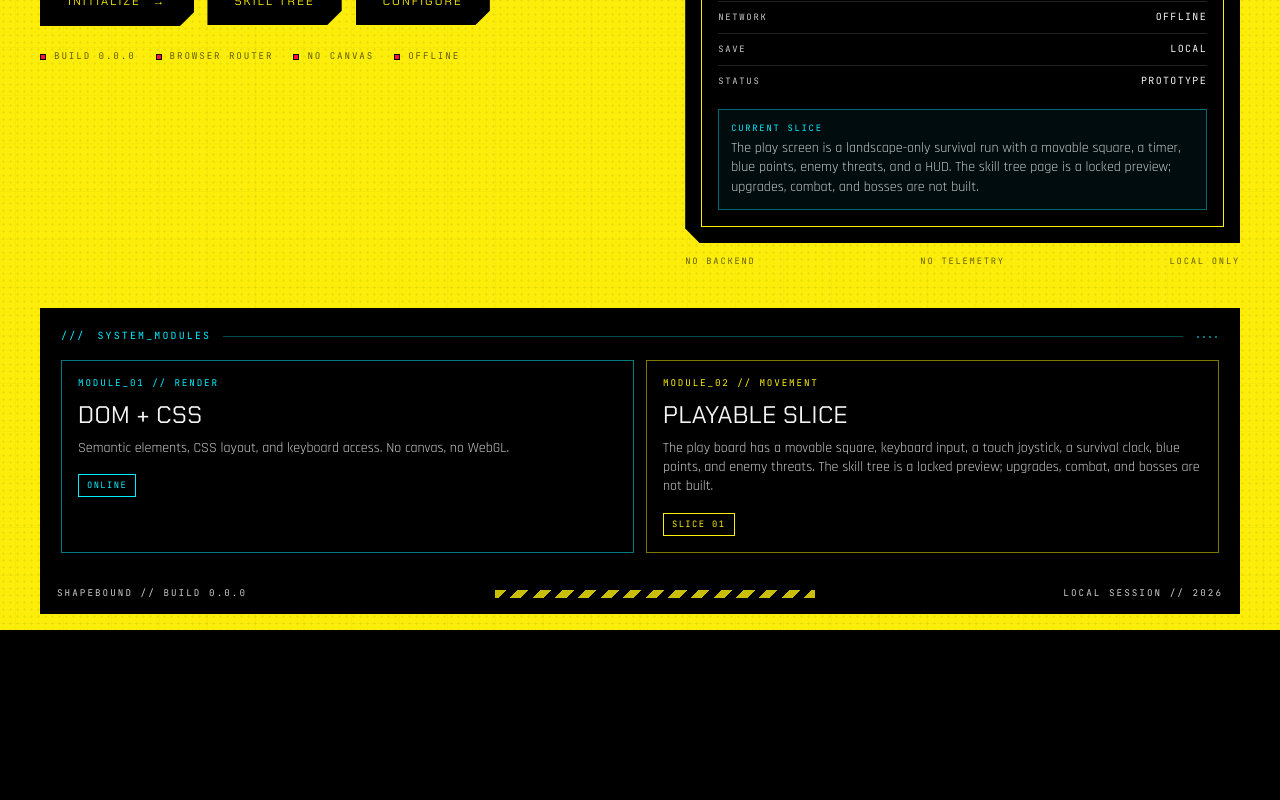
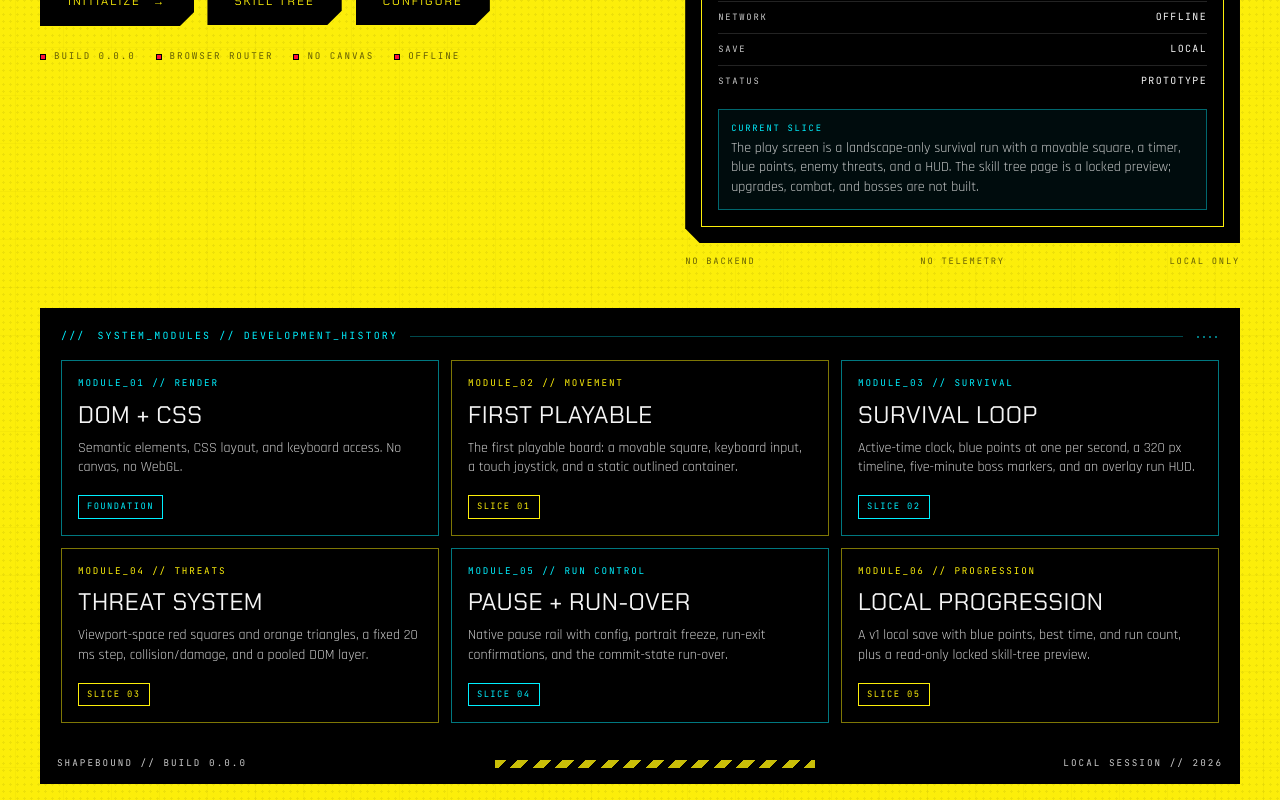
Before and after one commit to itshinmo/react-shapebound, a React (Vite) app: page / in a window 1280 px wide. Shown: the part 640-1440 px from the top of the page. Before the commit the page ends 1270 px from the top, so only its background shows below. Built offline with nearby package versions, Linux system fonts and the light colour scheme.

Commit message:
feat(presentation): add build history and glitched 404

```diff
--- a/src/features/not-found/not-found-screen.tsx
+++ b/src/features/not-found/not-found-screen.tsx
@@ -13,8 +13,13 @@ export function NotFoundScreen() {
           <p className="font-mono text-[0.62rem] tracking-[0.24em] text-red uppercase">
             SIGNAL LOST // ROUTE UNKNOWN
           </p>
-          <h1 className="mt-6 font-hero text-[clamp(7rem,26vw,20rem)] leading-[0.78] tracking-[-0.03em] text-glitch">
-            404
+          <h1
+            aria-label="404"
+            className="mt-6 animate-glitch-flip font-hero text-[clamp(7rem,26vw,20rem)] leading-[0.78] tracking-[-0.03em]"
+          >
+            <span aria-hidden="true" className="block animate-glitch text-glitch">
+              404
+            </span>
           </h1>
           <p className="mt-4 max-w-md font-body text-lg leading-snug text-ink-inverse/70">
             This node does not exist in the local network.
--- a/src/features/title/title-screen.tsx
+++ b/src/features/title/title-screen.tsx
@@ -132,9 +132,9 @@ export function TitleScreen() {
         </div>
 
         <section className="border border-ink-inverse bg-void p-4 text-ink sm:p-5">
-          <SectionLabel tone="cyan">SYSTEM_MODULES</SectionLabel>
-          <div className="mt-4 grid gap-3 sm:grid-cols-2">
-            <article className="border border-cyan/50 bg-panel p-4">
+          <SectionLabel tone="cyan">SYSTEM_MODULES // DEVELOPMENT_HISTORY</SectionLabel>
+          <div className="mt-4 grid gap-3 sm:grid-cols-2 xl:grid-cols-3">
+            <article className="flex h-full flex-col border border-cyan/50 bg-panel p-4">
               <p className="font-mono text-[0.58rem] tracking-[0.2em] text-cyan uppercase">
                 MODULE_01 // RENDER
               </p>
@@ -144,26 +144,101 @@ export function TitleScreen() {
               <p className="mt-2 font-body text-sm leading-snug text-muted">
                 Semantic elements, CSS layout, and keyboard access. No canvas, no WebGL.
               </p>
-              <span className="mt-4 inline-block border border-cyan px-2 py-1 font-mono text-[0.55rem] tracking-[0.16em] text-cyan uppercase">
-                ONLINE
-              </span>
+              <div className="mt-auto pt-4">
+                <span className="inline-block border border-cyan px-2 py-1 font-mono text-[0.55rem] tracking-[0.16em] text-cyan uppercase">
+                  FOUNDATION
+                </span>
+              </div>
             </article>
 
-            <article className="border border-acid/50 bg-panel p-4">
+            <article className="flex h-full flex-col border border-acid/50 bg-panel p-4">
               <p className="font-mono text-[0.58rem] tracking-[0.2em] text-acid uppercase">
                 MODULE_02 // MOVEMENT
               </p>
               <h2 className="mt-2 font-display text-2xl font-bold tracking-[0.02em] uppercase">
-                PLAYABLE SLICE
+                FIRST PLAYABLE
               </h2>
               <p className="mt-2 font-body text-sm leading-snug text-muted">
-                The play board has a movable square, keyboard input, a touch joystick, a survival
-                clock, blue points, and enemy threats. The skill tree is a locked preview; upgrades,
-                combat, and bosses are not built.
+                The first playable board: a movable square, keyboard input, a touch joystick, and a
+                static outlined container.
               </p>
-              <span className="mt-4 inline-block border border-acid px-2 py-1 font-mono text-[0.55rem] tracking-[0.16em] text-acid uppercase">
-                SLICE 01
-              </span>
+              <div className="mt-auto pt-4">
+                <span className="inline-block border border-acid px-2 py-1 font-mono text-[0.55rem] tracking-[0.16em] text-acid uppercase">
+                  SLICE 01
+                </span>
+              </div>
+            </article>
+
+            <article className="flex h-full flex-col border border-cyan/50 bg-panel p-4">
+              <p className="font-mono text-[0.58rem] tracking-[0.2em] text-cyan uppercase">
+                MODULE_03 // SURVIVAL
+              </p>
+              <h2 className="mt-2 font-display text-2xl font-bold tracking-[0.02em] uppercase">
+                SURVIVAL LOOP
+              </h2>
+              <p className="mt-2 font-body text-sm leading-snug text-muted">
+                Active-time clock, blue points at one per second, a 320 px timeline, five-minute
+                boss markers, and an overlay run HUD.
+              </p>
+              <div className="mt-auto pt-4">
+                <span className="inline-block border border-cyan px-2 py-1 font-mono text-[0.55rem] tracking-[0.16em] text-cyan uppercase">
+                  SLICE 02
+                </span>
+              </div>
+            </article>
+
+            <article className="flex h-full flex-col border border-acid/50 bg-panel p-4">
+              <p className="font-mono text-[0.58rem] tracking-[0.2em] text-acid uppercase">
+                MODULE_04 // THREATS
+              </p>
+              <h2 className="mt-2 font-display text-2xl font-bold tracking-[0.02em] uppercase">
+                THREAT SYSTEM
+              </h2>
+              <p className="mt-2 font-body text-sm leading-snug text-muted">
+                Viewport-space red squares and orange triangles, a fixed 20 ms step,
+                collision/damage, and a pooled DOM layer.
+              </p>
+              <div className="mt-auto pt-4">
+                <span className="inline-block border border-acid px-2 py-1 font-mono text-[0.55rem] tracking-[0.16em] text-acid uppercase">
+                  SLICE 03
+                </span>
+              </div>
+            </article>
+
+            <article className="flex h-full flex-col border border-cyan/50 bg-panel p-4">
+              <p className="font-mono text-[0.58rem] tracking-[0.2em] text-cyan uppercase">
+                MODULE_05 // RUN CONTROL
+              </p>
+              <h2 className="mt-2 font-display text-2xl font-bold tracking-[0.02em] uppercase">
+                PAUSE + RUN-OVER
+              </h2>
+              <p className="mt-2 font-body text-sm leading-snug text-muted">
+                Native pause rail with config, portrait freeze, run-exit confirmations, and the
+                commit-state run-over.
+              </p>
+              <div className="mt-auto pt-4">
+                <span className="inline-block border border-cyan px-2 py-1 font-mono text-[0.55rem] tracking-[0.16em] text-cyan uppercase">
+                  SLICE 04
+                </span>
+              </div>
+            </article>
+
+            <article className="flex h-full flex-col border border-acid/50 bg-panel p-4">
+              <p className="font-mono text-[0.58rem] tracking-[0.2em] text-acid uppercase">
+                MODULE_06 // PROGRESSION
+              </p>
+              <h2 className="mt-2 font-display text-2xl font-bold tracking-[0.02em] uppercase">
+                LOCAL PROGRESSION
+              </h2>
+              <p className="mt-2 font-body text-sm leading-snug text-muted">
+                A v1 local save with blue points, best time, and run count, plus a read-only locked
+                skill-tree preview.
+              </p>
+              <div className="mt-auto pt-4">
+                <span className="inline-block border border-acid px-2 py-1 font-mono text-[0.55rem] tracking-[0.16em] text-acid uppercase">
+                  SLICE 05
+                </span>
+              </div>
             </article>
           </div>
         </section>
--- a/src/styles/global.css
+++ b/src/styles/global.css
@@ -41,6 +41,7 @@
   --animate-drift: drift 18s linear infinite;
   --animate-pulse-line: pulse-line 3s ease-in-out infinite;
   --animate-glitch: glitch 6s steps(1, end) infinite;
+  --animate-glitch-flip: glitch-flip 9s steps(1, end) infinite;
 }
 
 @keyframes flicker {
@@ -157,6 +158,39 @@
     text-shadow:
       2px 0 var(--color-cyan),
       -2px 0 var(--color-red);
+  }
+}
+
+@keyframes glitch-flip {
+  0%,
+  7.9%,
+  8.6%,
+  22.9%,
+  23.6%,
+  40.7%,
+  41.5%,
+  58.9%,
+  59.3%,
+  77.6%,
+  78.4%,
+  93.1%,
+  93.9%,
+  100% {
+    transform: scaleX(1);
+  }
+  8%,
+  8.5%,
+  23%,
+  23.5%,
+  40.8%,
+  41.4%,
+  59%,
+  59.2%,
+  77.7%,
+  78.3%,
+  93.2%,
+  93.8% {
+    transform: scaleX(-1);
   }
 }
 
```
Also changed, not shown: .ai/skills/design-a-feature/SKILL.md, 3 other files (tests, documents, lock files or other folders).
